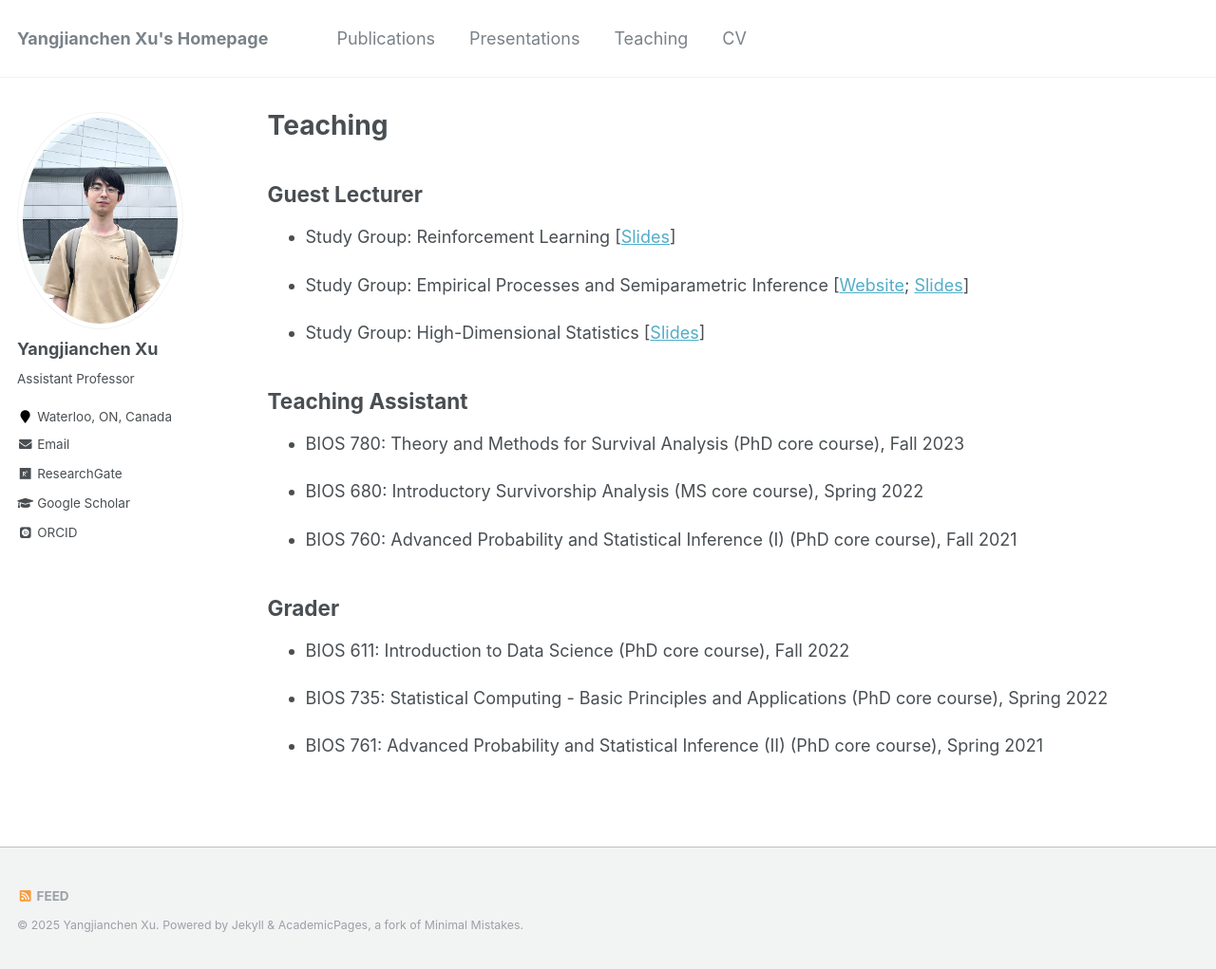
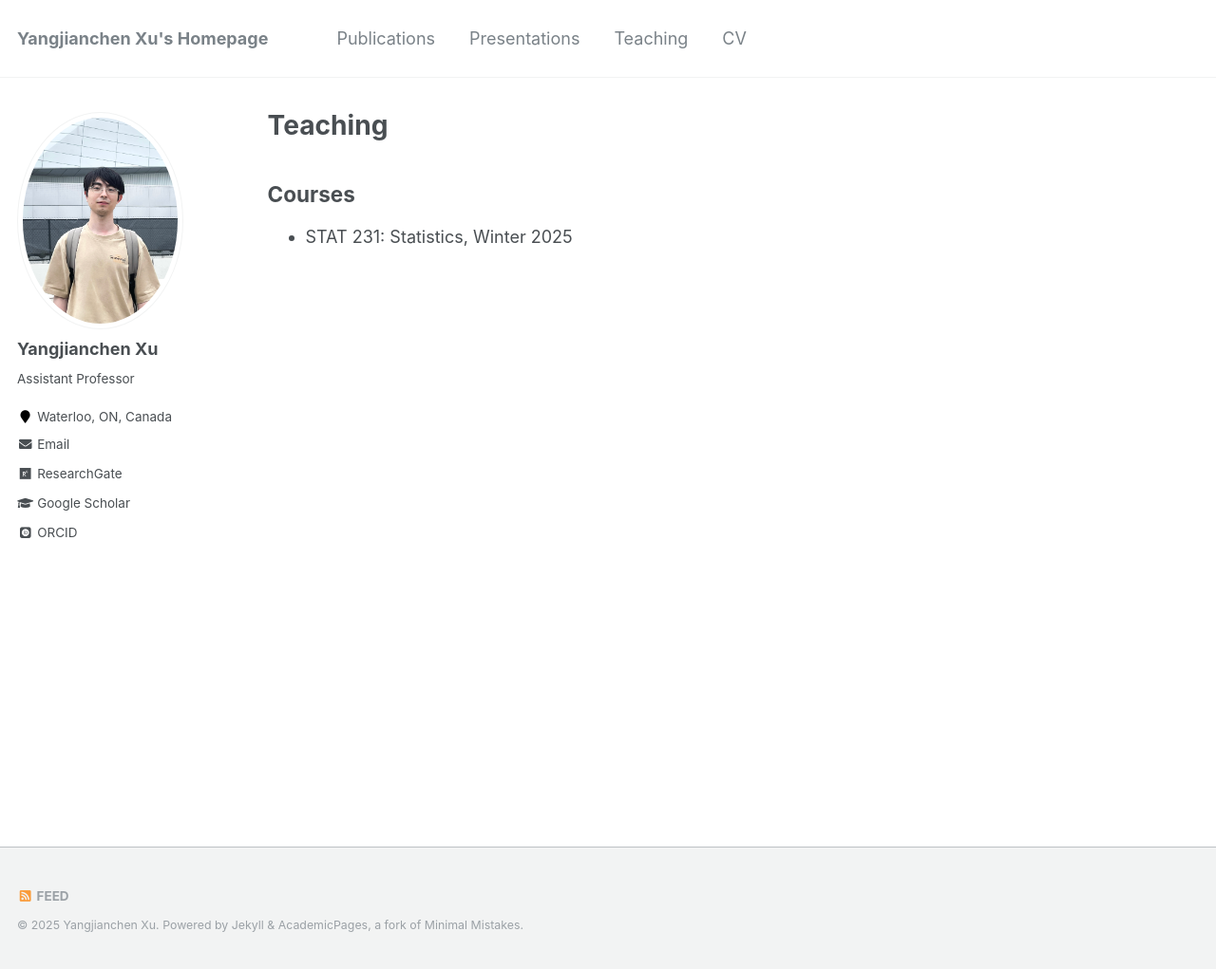
Before and after one commit to yangjc-xu/yangjc-xu.github.io, a Jekyll site: the page built from _pages/teaching.md, in a window 1280 px wide and 1021 px high. Shown: the whole window at 95% size. Built offline with Jekyll 4.4.1, drawn with Linux system fonts in a browser that asks for light colours; some web fonts are replaced.

Commit message:
Update teaching.md

```diff
--- a/_pages/teaching.md
+++ b/_pages/teaching.md
@@ -5,26 +5,6 @@ permalink: /teaching/
 author_profile: true
 ---
 
-## Guest Lecturer
+## Courses
 
-  - Study Group: Reinforcement Learning \[[Slides](/teaching/RL)\]
-
-  - Study Group: Empirical Processes and Semiparametric Inference \[[Website](https://tarheels.live/bios2021/); [Slides](/teaching/EPSI)\]
-
-  - Study Group: High-Dimensional Statistics \[[Slides](/teaching/HDS)\]
-
-## Teaching Assistant
-
-  - BIOS 780: Theory and Methods for Survival Analysis (PhD core course), Fall 2023
-
-  - BIOS 680: Introductory Survivorship Analysis (MS core course), Spring 2022
-
-  - BIOS 760: Advanced Probability and Statistical Inference (I) (PhD core course), Fall 2021
-
-## Grader
-
-  - BIOS 611: Introduction to Data Science (PhD core course), Fall 2022
-
-  - BIOS 735: Statistical Computing - Basic Principles and Applications (PhD core course), Spring 2022
-
-  - BIOS 761: Advanced Probability and Statistical Inference (II) (PhD core course), Spring 2021
+  - STAT 231: Statistics, Winter 2025
```
